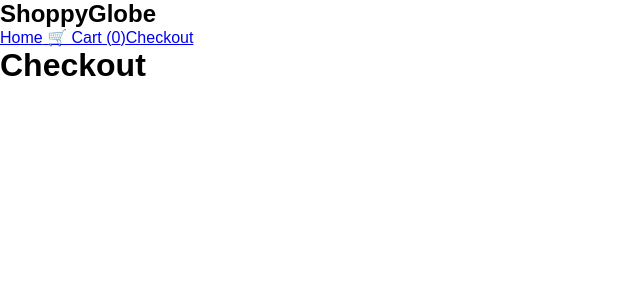
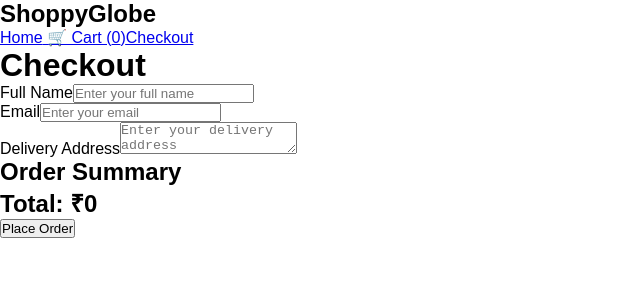
Before and after one commit to WitcherxSN/ShoppyGlobe-E-COM, a React (Vite) app: page /checkout in a window 1280 px wide. Shown: the top 300 px of the page, without its empty margins (0-640 px from the left). Built offline with nearby package versions, Linux system fonts and the light colour scheme.

Commit message:
shoppyglobe is getting ready

```diff
--- a/src/pages/Checkout.jsx
+++ b/src/pages/Checkout.jsx
@@ -1,10 +1,92 @@
+import { useState } from "react";
+import { useSelector } from "react-redux";
 import Header from "../components/Header";
 
 function Checkout() {
+  const cartItems = useSelector((state) => state.cart.items);
+
+  const [name, setName] = useState("");
+  const [email, setEmail] = useState("");
+  const [address, setAddress] = useState("");
+
+  const totalPrice = cartItems.reduce(
+    (total, item) => total + item.price * item.quantity,
+    0
+  );
+
+  function handleSubmit(event) {
+    event.preventDefault();
+
+    console.log("Order submitted");
+  }
+
   return (
     <>
       <Header />
-      <h1>Checkout</h1>
+
+      <main>
+        <h1>Checkout</h1>
+
+        <form onSubmit={handleSubmit}>
+          <div>
+            <label>Full Name</label>
+
+            <input
+              type="text"
+              placeholder="Enter your full name"
+              value={name}
+              onChange={(event) => setName(event.target.value)}
+            />
+          </div>
+
+          <div>
+            <label>Email</label>
+
+            <input
+              type="email"
+              placeholder="Enter your email"
+              value={email}
+              onChange={(event) => setEmail(event.target.value)}
+            />
+          </div>
+
+          <div>
+            <label>Delivery Address</label>
+
+            <textarea
+              placeholder="Enter your delivery address"
+              value={address}
+              onChange={(event) => setAddress(event.target.value)}
+            />
+          </div>
+
+          <h2>Order Summary</h2>
+
+          {cartItems.map((item) => (
+            <div key={item.id}>
+              <p>
+                {item.title} × {item.quantity}
+              </p>
+
+              <p>
+                ₹
+                {Math.round(
+                  item.price * item.quantity * 90
+                ).toLocaleString("en-IN")}
+              </p>
+            </div>
+          ))}
+
+          <h2>
+            Total: ₹
+            {Math.round(totalPrice * 90).toLocaleString("en-IN")}
+          </h2>
+
+          <button type="submit">
+            Place Order
+          </button>
+        </form>
+      </main>
     </>
   );
 }
```
